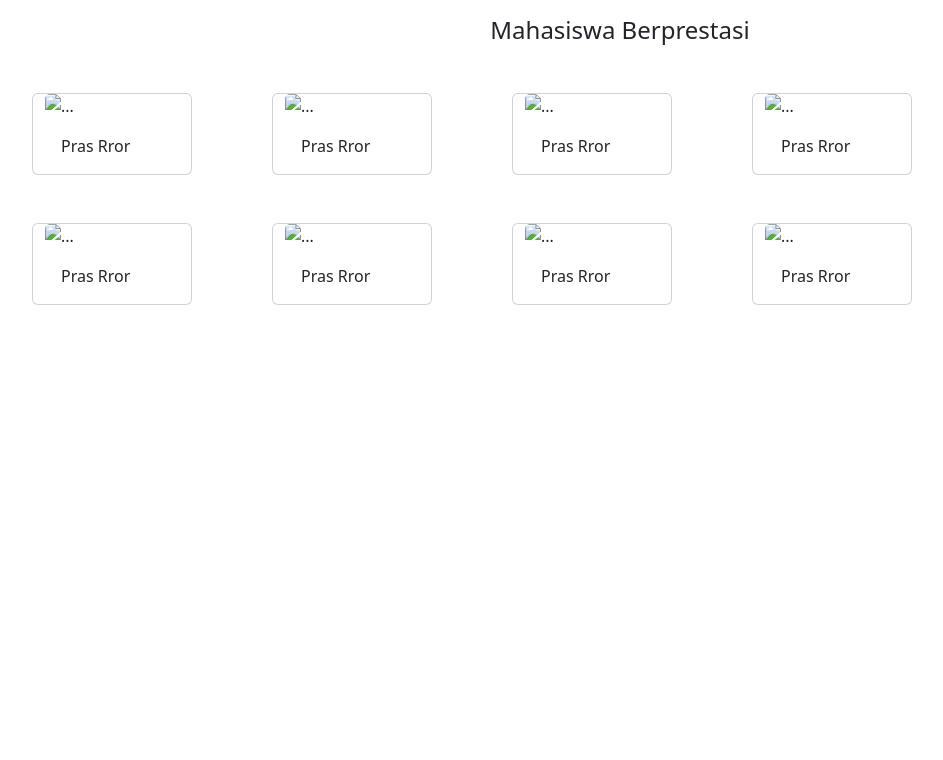
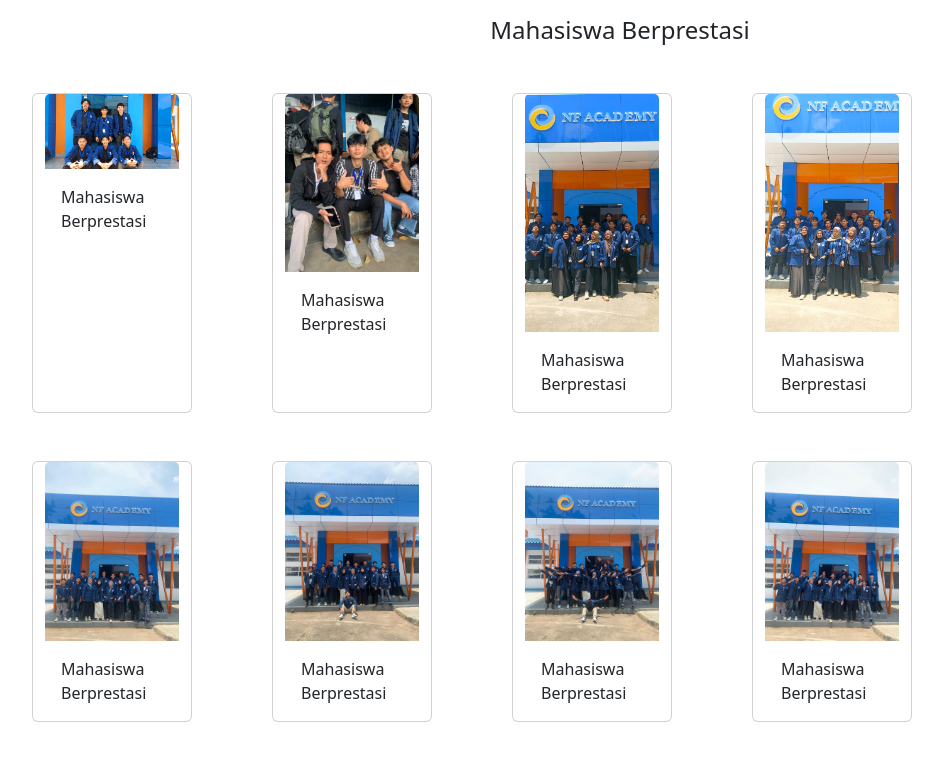
Before and after one commit to pidannnn/SiSekolah_UAS-Pemweb, a website: page src/prestasi.html in a window 1280 px wide. Shown: the whole page, without its empty margins (20-963 px from the left). Drawn offline with nearby package versions, Linux system fonts and the light colour scheme.

Commit message:
mengubah deskripsi, menambahkan gambar, menambahkan tabel

```diff
--- a/src/prestasi.html
+++ b/src/prestasi.html
@@ -11,59 +11,59 @@
         <h4 class="text-center my-3">Mahasiswa Berprestasi</h4>
         <div class="row justify-center gap-5 my-5">
             <div class="card mx-3 col-md-2" style="width: 10rem;">
-                <img src="..." class="card-img-top" alt="...">
+                <img src="assets\img\gambar 1.jpg" class="card-img-top" alt="...">
                 <div class="card-body">
-                    <p class="card-text">Pras Rror</p>
+                    <p class="card-text">Mahasiswa Berprestasi</p>
                 </div>
             </div>
 
             <div class="card mx-3 col-md-2" style="width: 10rem;">
-                <img src="..." class="card-img-top" alt="...">
+                <img src="assets\img\gambar 2.jpg" class="card-img-top" alt="...">
                 <div class="card-body">
-                    <p class="card-text">Pras Rror</p>
+                    <p class="card-text">Mahasiswa Berprestasi</p>
                 </div>
             </div>
 
             <div class="card mx-3 col-md-2" style="width: 10rem;">
-                <img src="..." class="card-img-top" alt="...">
+                <img src="assets\img\gambar 3.jpg" class="card-img-top" alt="...">
                 <div class="card-body">
-                    <p class="card-text">Pras Rror</p>
+                    <p class="card-text">Mahasiswa Berprestasi</p>
                 </div>
             </div>
 
             <div class="card mx-3 col-md-2" style="width: 10rem;">
-                <img src="..." class="card-img-top" alt="...">
+                <img src="assets\img\gambar 4.jpg" class="card-img-top" alt="...">
                 <div class="card-body">
-                    <p class="card-text">Pras Rror</p>
+                    <p class="card-text">Mahasiswa Berprestasi</p>
                 </div>
             </div>
 
         <div class="row justify-center gap-5">
             <div class="card mx-3 col-md-2" style="width: 10rem;">
-                <img src="..." class="card-img-top" alt="...">
+                <img src="assets\img\gambar 5.jpg" class="card-img-top" alt="...">
                 <div class="card-body">
-                    <p class="card-text">Pras Rror</p>
+                    <p class="card-text">Mahasiswa Berprestasi</p>
                 </div>
             </div>
 
             <div class="card mx-3 col-md-2" style="width: 10rem;">
-                <img src="..." class="card-img-top" alt="...">
+                <img src="assets\img\gambar 6.jpg" class="card-img-top" alt="...">
                 <div class="card-body">
-                    <p class="card-text">Pras Rror</p>
+                    <p class="card-text">Mahasiswa Berprestasi</p>
                 </div>
             </div>
 
             <div class="card mx-3 col-md-2" style="width: 10rem;">
-                <img src="..." class="card-img-top" alt="...">
+                <img src="assets\img\gambar 7.jpg" class="card-img-top" alt="...">
                 <div class="card-body">
-                    <p class="card-text">Pras Rror</p>
+                    <p class="card-text">Mahasiswa Berprestasi</p>
                 </div>
             </div>
 
             <div class="card mx-3 col-md-2" style="width: 10rem;">
-                <img src="..." class="card-img-top" alt="...">
+                <img src="assets\img\gambar 8.jpg" class="card-img-top" alt="...">
                 <div class="card-body">
-                    <p class="card-text">Pras Rror</p>
+                    <p class="card-text">Mahasiswa Berprestasi</p>
                 </div>
             </div>
         </div>
```
Also changed, not shown: src/content/dashboard.html (+2 -1 lines), src/content/pegawai.html (+16 -0 lines), src/content/siswa.html (+16 -0 lines), src/index.html (+7 -7 lines), src/login.html (+2 -2 lines), src/assets/img/gambar 1.jpg (added), src/assets/img/gambar 2.jpg (added), src/assets/img/gambar 3.jpg (added), src/assets/img/gambar 4.jpg (added), src/assets/img/gambar 5.jpg (added), src/assets/img/gambar 6.jpg (added), src/assets/img/gambar 7.jpg (added), src/assets/img/gambar 8.jpg (added).
